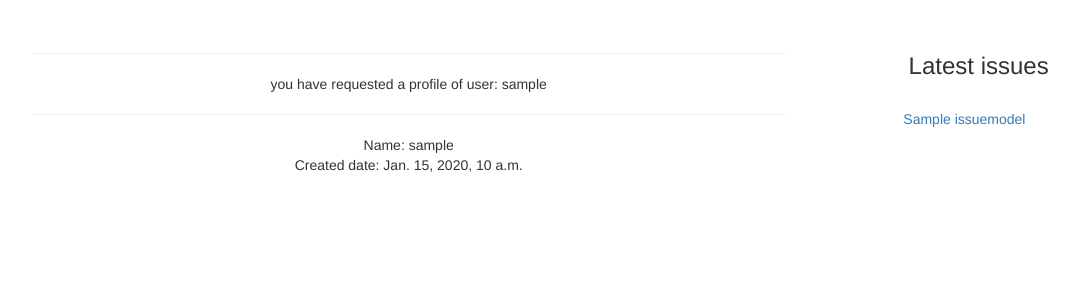
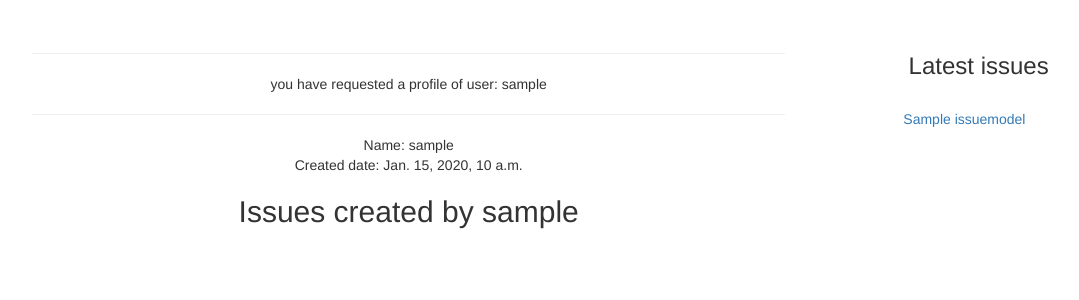
Before and after one commit to TaigaTenori/project5-IssueTracker, a Django app: a page that uses templates/base.html in a window 1280 px wide. Shown: the part 162-462 px from the top of the page, without its empty margins (103-1182 px from the left). Run offline with Django 3.2, Linux system fonts and the light colour scheme; tables that the repository leaves empty hold one stand-in row (values such as "Sample post"); some libraries are stand-ins or nearby versions.

Commit message:
Added displaying of user-created issues in their profile

```diff
--- a/accounts/templates/profile.html
+++ b/accounts/templates/profile.html
@@ -6,5 +6,10 @@
         Name: {{ profile_user.username }}
         <br/>
         Created date: {{ profile_user.date_joined }}
-
+        <h2> Issues created by {{ profile_user.username }}</h2>
+        <div style="width: 60%">
+                {% for issue in issues %}
+                        <p><a href="{% url 'issue_details' issue.id %}"> {{ issue.name }} </a></p>
+                {% endfor %}
+        </div>
 {% endblock %}
--- a/accounts/views.py
+++ b/accounts/views.py
@@ -2,6 +2,7 @@ from django.shortcuts import render, redirect
 from django.contrib import auth, messages
 from accounts.forms import UserLoginForm, UserRegistrationForm
 from django.contrib.auth.models import User
+from issues.models import IssueModel
 from django.shortcuts import get_object_or_404
 
 # Create your views here.
@@ -52,5 +53,6 @@ def accounts_profile(request, request_username):
 
     user = get_object_or_404(User, username = request_username)
 
+    issues = IssueModel.objects.filter(author = request_username)[:10]
 
-    return render(request, 'profile.html', { 'profile_user': user })
+    return render(request, 'profile.html', { 'profile_user': user, 'issues': issues })
--- a/issues/templates/issue_details.html
+++ b/issues/templates/issue_details.html
@@ -7,6 +7,6 @@
     <p> {{ issue.body }} </p>
     <p> Posted by: <a href=" {% url 'request_username' issue.author %} ">{{ issue.author }}</a></p>
     <hr/>
-
+    <h3> Comments </h3>
 
 {% endblock content %}
--- a/templates/base.html
+++ b/templates/base.html
@@ -66,7 +66,7 @@
             <div class="grid-right"><h3>Latest issues</h3><br/>
                 {% for issue in latest_issues %}
                     <p style="text-align: left; margin-left: 30%">
-                        <a href="{% url 'issue_details' issue.id %}">{{ issue.name|truncatechars:20 }}</a>
+                        <a href="{% url 'issue_details' issue.id %}">{{ issue.name|truncatechars:50 }}</a>
                     </p>
                 {% endfor %}
 
```
